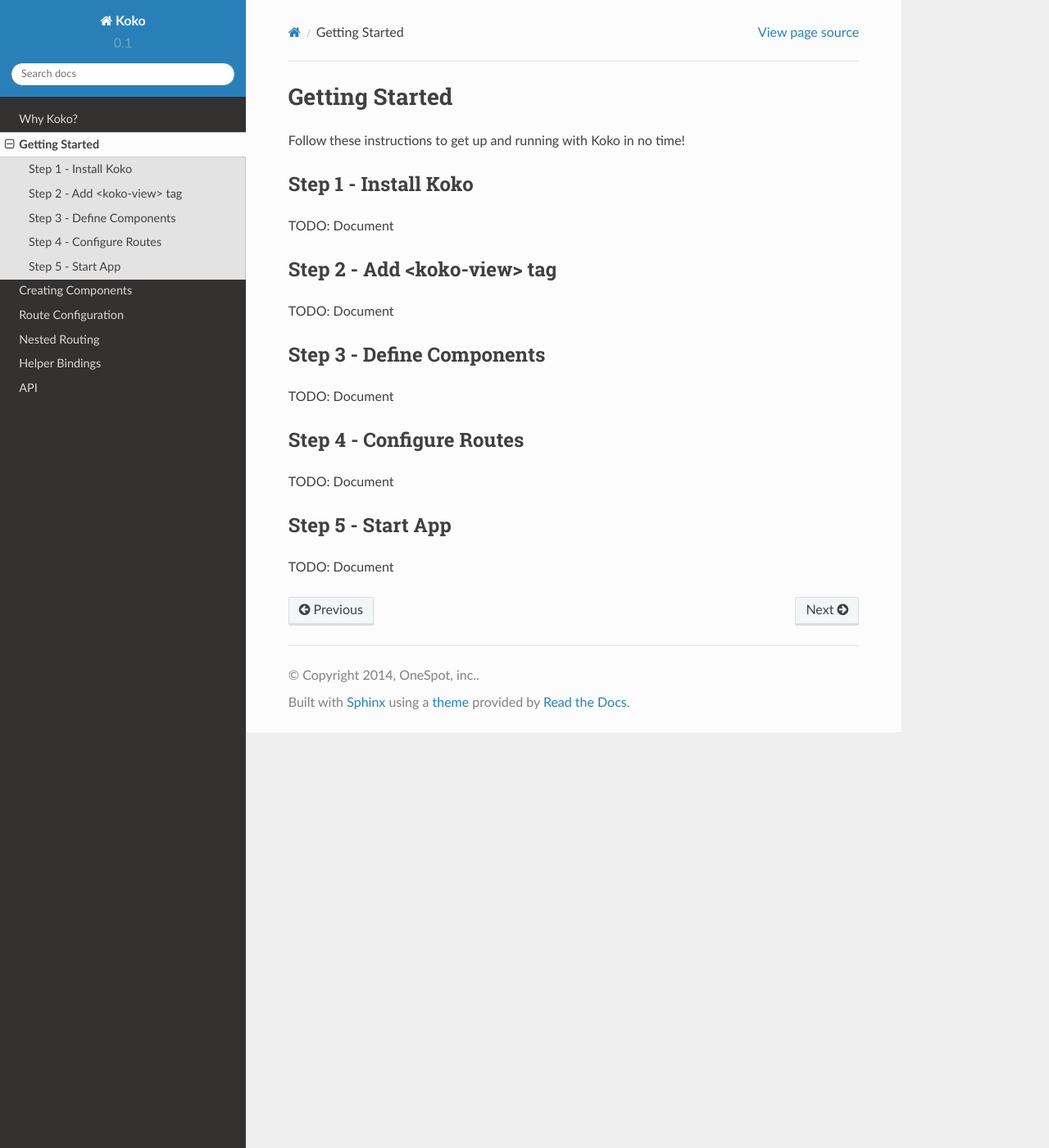
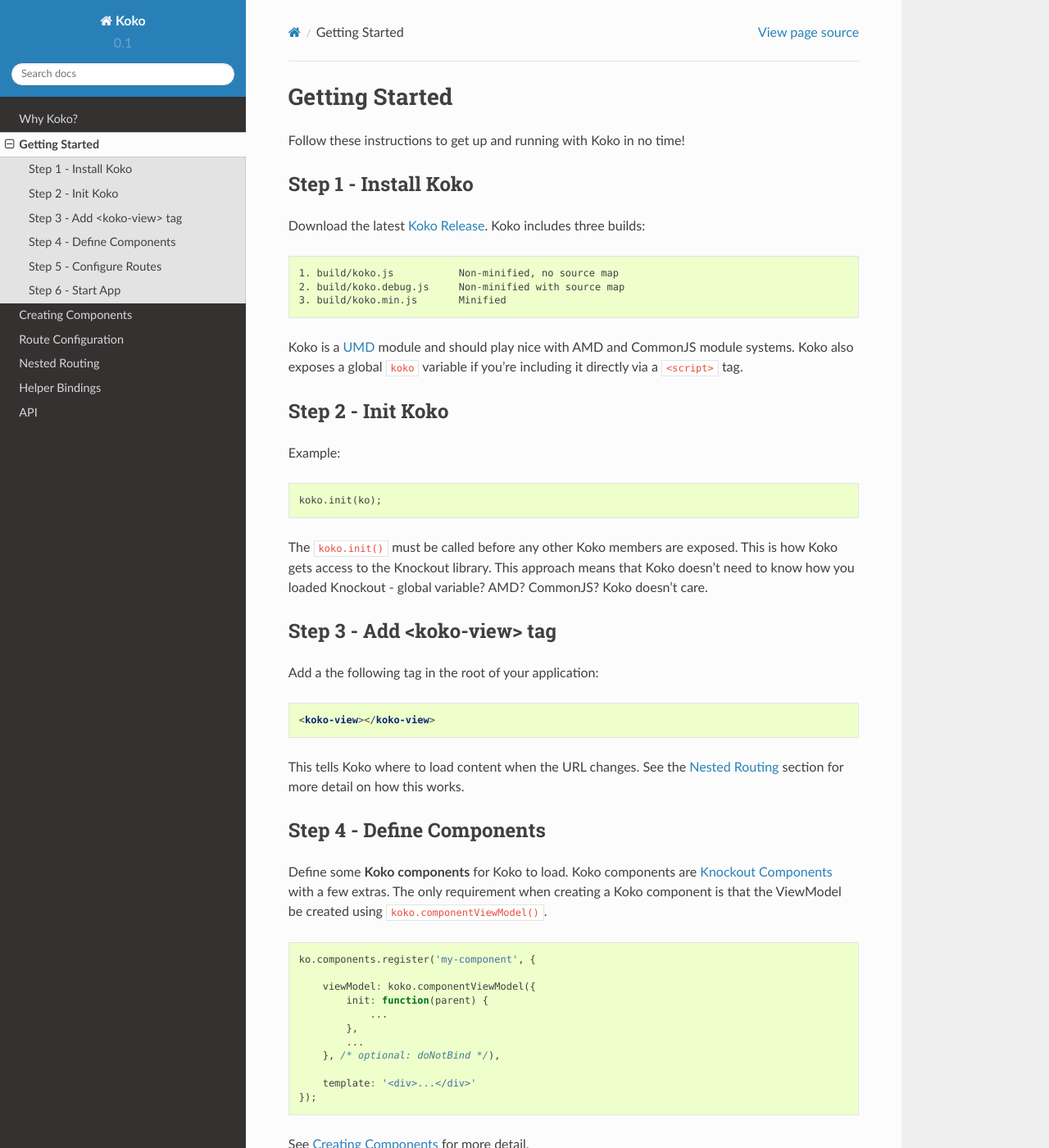
Before and after one commit to aldendaniels/koko, a Sphinx documentation site: the page built from docs/source/getting-started.rst, in a window 1280 px wide and 1400 px high. Shown: the whole window at 82% size. Built offline with Sphinx 7.4.7 and the Read the Docs theme 2.0.0, drawn with Linux system fonts in a browser that asks for light colours; some of the changed text lies outside the part shown.

Commit message:
UMD Build - More documentation

```diff
--- a/docs/source/api.rst
+++ b/docs/source/api.rst
@@ -71,4 +71,4 @@
 
     ko.applyBindings({ 'koko': koko.root });
 
-See :doc:`getting-started` **step 5** for more details.
+See :doc:`getting-started` **step 6** for more details.
--- a/docs/source/getting-started.rst
+++ b/docs/source/getting-started.rst
@@ -5,24 +5,105 @@
 Step 1 - Install Koko
 ---------------------
 
-TODO: Document
+Download the latest `Koko Release`_. Koko includes three builds:
 
-Step 2 - Add <koko-view> tag
+.. code-block:: text
+
+    1. build/koko.js           Non-minified, no source map
+    2. build/koko.debug.js     Non-minified with source map
+    3. build/koko.min.js       Minified
+
+Koko is a `UMD`_ module and should play nice with AMD and CommonJS
+module systems. Koko also exposes a global ``koko`` variable if
+you're including it directly via a ``<script>`` tag.
+
+Step 2 - Init Koko
+----------------------------
+Example:
+
+.. code-block:: javascript
+
+  koko.init(ko);
+
+The ``koko.init()`` must be called before any other Koko members are exposed.
+This is how Koko gets access to the Knockout library. This approach means that
+Koko doesn't need to know how you loaded Knockout - global variable? AMD?
+CommonJS? Koko doesn't care.
+
+
+Step 3 - Add <koko-view> tag
 ----------------------------
 
-TODO: Document
+Add a the following tag in the root of your application:
 
-Step 3 - Define Components
+.. code-block:: html
+
+    <koko-view></koko-view>
+
+This tells Koko where to load content when the URL changes. See the
+:doc:`nested-routing` section for more detail on how this works.
+
+Step 4 - Define Components
 --------------------------
 
-TODO: Document
+Define some **Koko components** for Koko to load. Koko components
+are `Knockout Components`_ with a few extras. The only requirement
+when creating a Koko component is that the ViewModel be created using
+``koko.componentViewModel()``.
 
-Step 4 - Configure Routes
+.. code-block:: javascript
+
+    ko.components.register('my-component', {
+
+        viewModel: koko.componentViewModel({
+            init: function(parent) {
+                ...
+            },
+            ...
+        }, /* optional: doNotBind */),
+
+        template: '<div>...</div>'
+    });
+
+See :doc:`components` for more detail.
+
+Step 5 - Configure Routes
 -------------------------
 
-TODO: Document
+Tell **Koko** what URL patterns to map to which components.
 
-Step 5 - Start App
+.. code-block:: javascript
+
+    koko.config({
+        routes: {
+            '/':             'root',
+            '/users':        'root.user-list'
+        }
+    });
+
+This example is simplistic. Koko's route configuration is quite flexible,
+supporting :doc:`nested-routing` and URL parameters.
+
+See :doc:`route-configuration` for a full list of options.
+
+.. Hint::
+
+    You can enable HTML5History based routing using the ``html5History`` option.
+
+Step 6 - Start App
 ------------------
 
-TODO: Document
+For Koko to work, you'll need to apply bindings:
+
+.. code-block:: javascript
+
+    ko.applyBindings({ 'koko': koko.root });
+
+This provides the necessary state to the `Binding Context`_ that Koko
+needs to do its job. That's it! You should now have a working Koko
+application.
+
+.. _Koko Release: https://github.com/aldendaniels/koko/releases
+.. _UMD: https://github.com/umdjs/umd
+.. _Knockout Components: http://knockoutjs.com/documentation/component-overview.html
+.. _Binding Context: http://knockoutjs.com/documentation/binding-context.html
```
Also changed, not shown: builder.js (+14 -6 lines), docs/source/components.rst (+26 -22 lines), docs/source/route-configuration.rst (+19 -1 lines), docs/source/why-koko.rst (+5 -5 lines), 3 other files.
